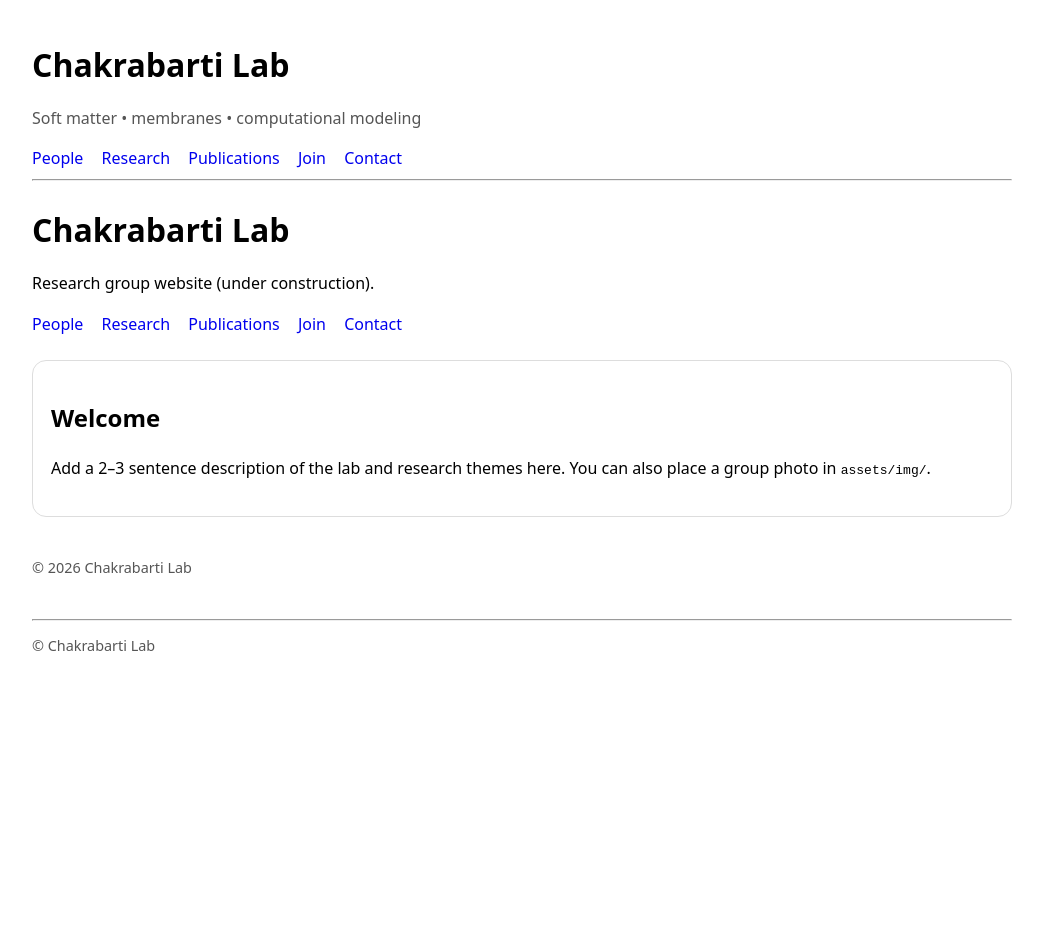
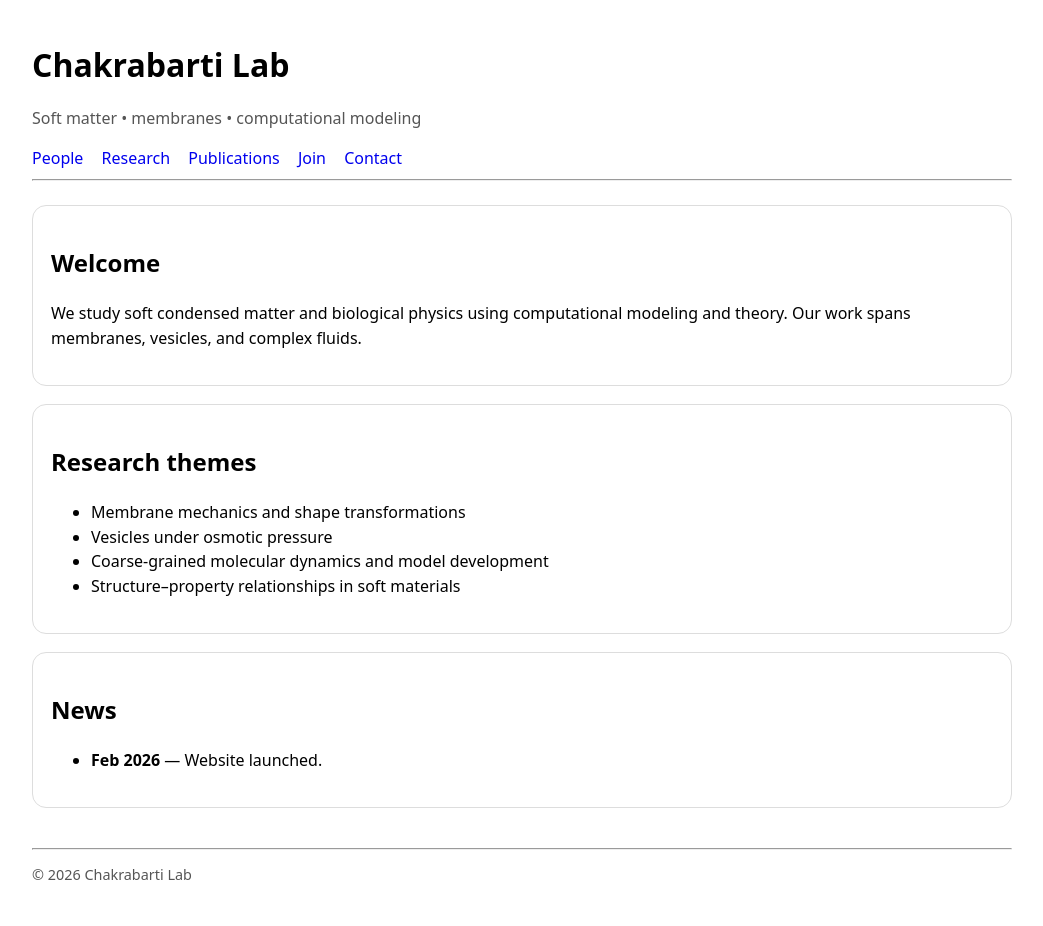
Before and after one commit to skg43/chakrabarti-lab, a Jekyll site: the page built from index.html, in a window 1280 px wide. Shown: the whole page, without its empty margins (118-1161 px from the left). Built offline with Jekyll 4.4.1, drawn with Linux system fonts in a browser that asks for light colours; before the commit the page ends 900 px from its top, so only the background shows below that.

Commit message:
Replace pages with clean content blocks

```diff
--- a/index.html
+++ b/index.html
@@ -3,41 +3,27 @@ layout: default
 title: Home
 ---
 
-<!doctype html>
-<html lang="en">
-<head>
-  <meta charset="utf-8" />
-  <meta name="viewport" content="width=device-width, initial-scale=1" />
-  <title>Chakrabarti Lab</title>
-  <link rel="stylesheet" href="assets/css/style.css">
-</head>
-<body>
-  <header>
-    <h1>Chakrabarti Lab</h1>
-    <p>Research group website (under construction).</p>
-    <nav>
-      <a href="people.html">People</a>
-      <a href="research.html">Research</a>
-      <a href="publications.html">Publications</a>
-      <a href="join.html">Join</a>
-      <a href="contact.html">Contact</a>
-    </nav>
-  </header>
+<div class="card">
+  <h2>Welcome</h2>
+  <p>
+    We study soft condensed matter and biological physics using computational modeling and theory.
+    Our work spans membranes, vesicles, and complex fluids.
+  </p>
+</div>
 
-  <div class="card">
-    <h2>Welcome</h2>
-    <p>
-      Add a 2–3 sentence description of the lab and research themes here.
-      You can also place a group photo in <code>assets/img/</code>.
-    </p>
-  </div>
+<div class="card">
+  <h2>Research themes</h2>
+  <ul>
+    <li>Membrane mechanics and shape transformations</li>
+    <li>Vesicles under osmotic pressure</li>
+    <li>Coarse-grained molecular dynamics and model development</li>
+    <li>Structure–property relationships in soft materials</li>
+  </ul>
+</div>
 
-  <footer>
-    <p>© <span id="year"></span> Chakrabarti Lab</p>
-  </footer>
-
-  <script>
-    document.getElementById("year").textContent = new Date().getFullYear();
-  </script>
-</body>
-</html>
+<div class="card">
+  <h2>News</h2>
+  <ul>
+    <li><strong>Feb 2026</strong> — Website launched.</li>
+  </ul>
+</div>
```
Also changed, not shown: contact.html (+12 -21 lines), join.html (+16 -21 lines), people.html (+24 -21 lines), publications.html (+14 -21 lines), research.html (+13 -21 lines).
